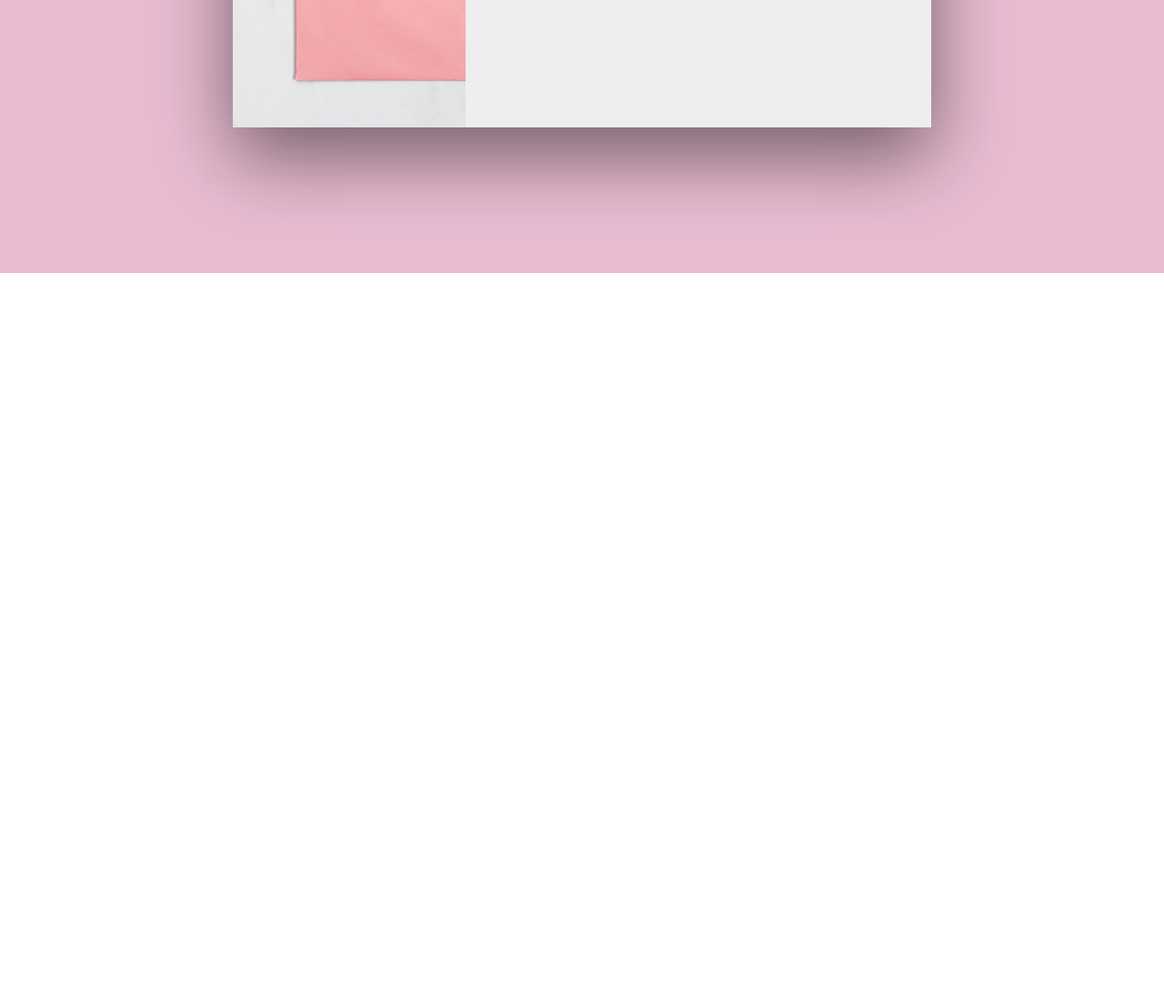
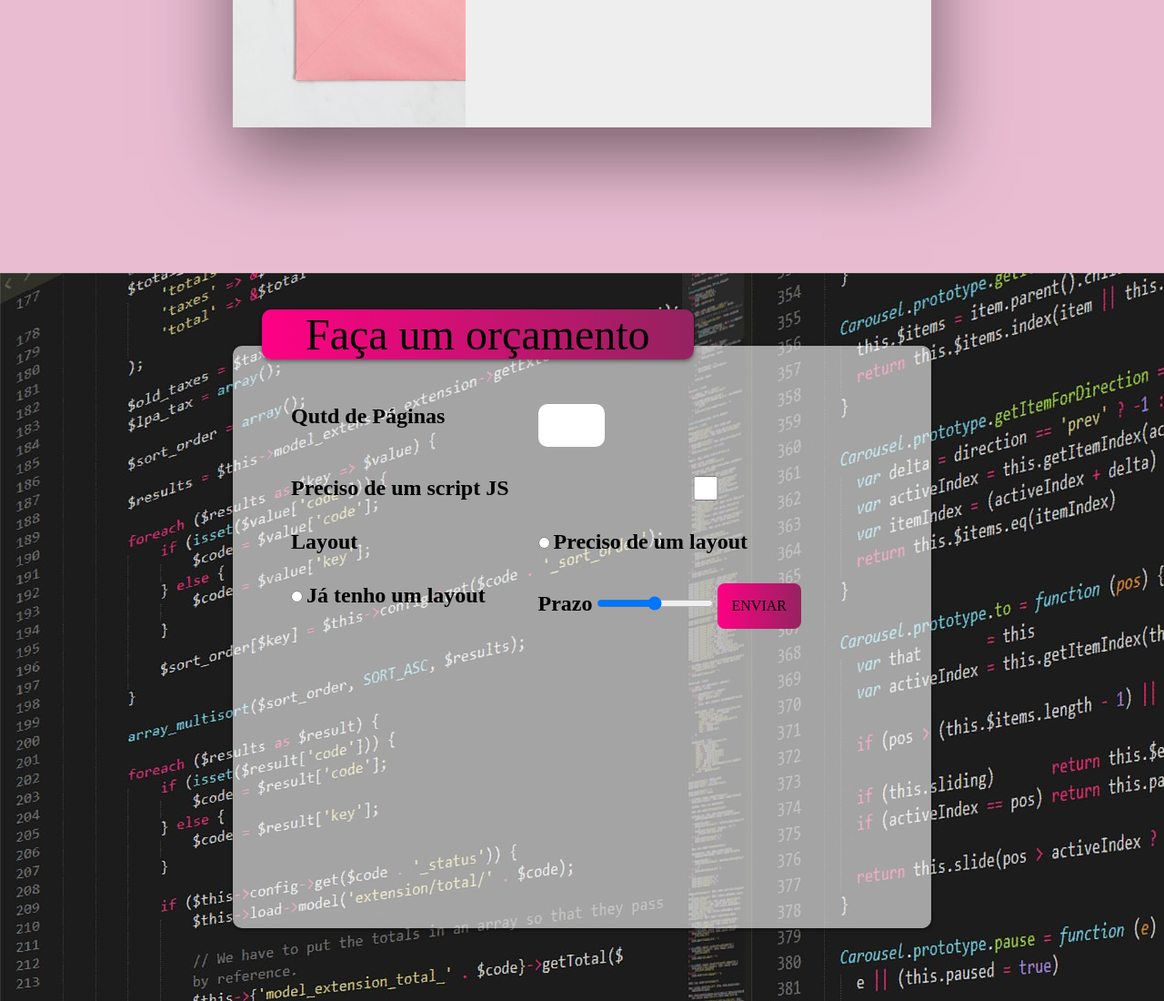
Before and after one commit to michelebarreto/Meu-Portfolio-2020, a plain HTML site: page index.html in a window 1280 px wide. Shown: the part 2954-4054 px from the top of the page at 91% size. Before the commit the page ends 3254 px from the top, so only its background shows below. Drawn offline with Linux system fonts and the light colour scheme; a web font is replaced by a local one.

Commit message:
Criado sessão orçamentos

```diff
--- a/index.html
+++ b/index.html
@@ -322,8 +322,35 @@
  </form>
  </div>
 </div>
+</section>
 
+<section class="sessao-orcamento">
+<div class="orcamento-wrapper">
+<h1>Faça um orçamento</h1>
+<form>
+<label for="qtde">Qutd de Páginas</label>
+<input type="number" name="qtde" id="qtde">
+<label for="js">Preciso de um script JS</label>
+<input type="checkbox" name="js" id="js">
+<label>Layout</label>
+<div>
+<input type="radio" name="layout" id="layout-sim">
+<label for="layout-sim">Preciso de um layout</label>
+</div>
+<div>
+<input type="radio" name="layout" id="layout-nao">
+<label for="layout-nao">Já tenho um layout</label>
+</div>
+<div>
+<label for="prazo">Prazo</label>
+<input type="range" name="prazo" id="prazo">
+<button class="btn btn-orcamento" type="submit">Enviar</button>
 
+</div>
+
+</form>
+
+</div>
 </section>
 
     </div>
--- a/style.css
+++ b/style.css
@@ -510,3 +510,71 @@ top:30%;/*distancia do elemento em relação a borda superior*/
     margin-top: 1rem;
 
 }
+
+.sessao-orcamento{
+
+    width: 100%;
+    height: 100vh;
+    background: url(/img/pexels-pixabay-247791.jpg);
+    object-fit: cover;
+    display: flex;
+    justify-content: center;
+    align-items: center;
+
+}
+.orcamento-wrapper{
+    width: 60%;
+    height: 80%;
+    background-color: #ffffff99;
+    border-radius: 10px;
+    box-shadow: 0 0.1rem 0.3rem rgba(0,0,0,0.5);
+    position: relative;
+
+}
+
+.sessao-orcamento h1{
+    position: absolute;
+    top: -2.5rem;
+    left: 2rem;
+    background-color: #ff0084;  /* aqui é para navegadores antigos */
+    background: -webkit-linear-gradient(to left, #33001b, #ff0084);  /* Chrome 10-25, Safari 5.1-6 */
+    background: linear-gradient(to left, #952360, #ff0084);
+    padding: 0 3rem;
+    font-family: var(--font-primary);
+    border-radius: 10px;
+    font-size: 3rem;
+    font-weight: lighter;
+    box-shadow: 0 0.1rem 0.3rem rgba(0,0,0,0.5);
+
+}
+
+.sessao-orcamento form{
+    margin: 4rem;
+    display: grid;
+    grid-template-columns: auto 1fr;
+    column-gap: 2rem;
+    row-gap: 2rem;
+
+}
+
+.sessao-orcamento label{
+    font-family: var(--font-secundary);
+    font-size: 1.5rem;
+    font-weight: bold;
+}
+.sessao-orcamento input[type="number"]{
+font-family: var(--font-secundary);
+width: 4rem;
+font-size: 2rem;
+outline: none;
+border-radius: 10px;
+border: none;
+padding: 0.3rem;
+
+}
+.btn-orcamento{
+    text-transform: uppercase;
+    padding: 1rem;
+    cursor: pointer;
+    grid-column: 2rem;
+}
```
Also changed, not shown: img/pexels-pixabay-247791.jpg (added).
